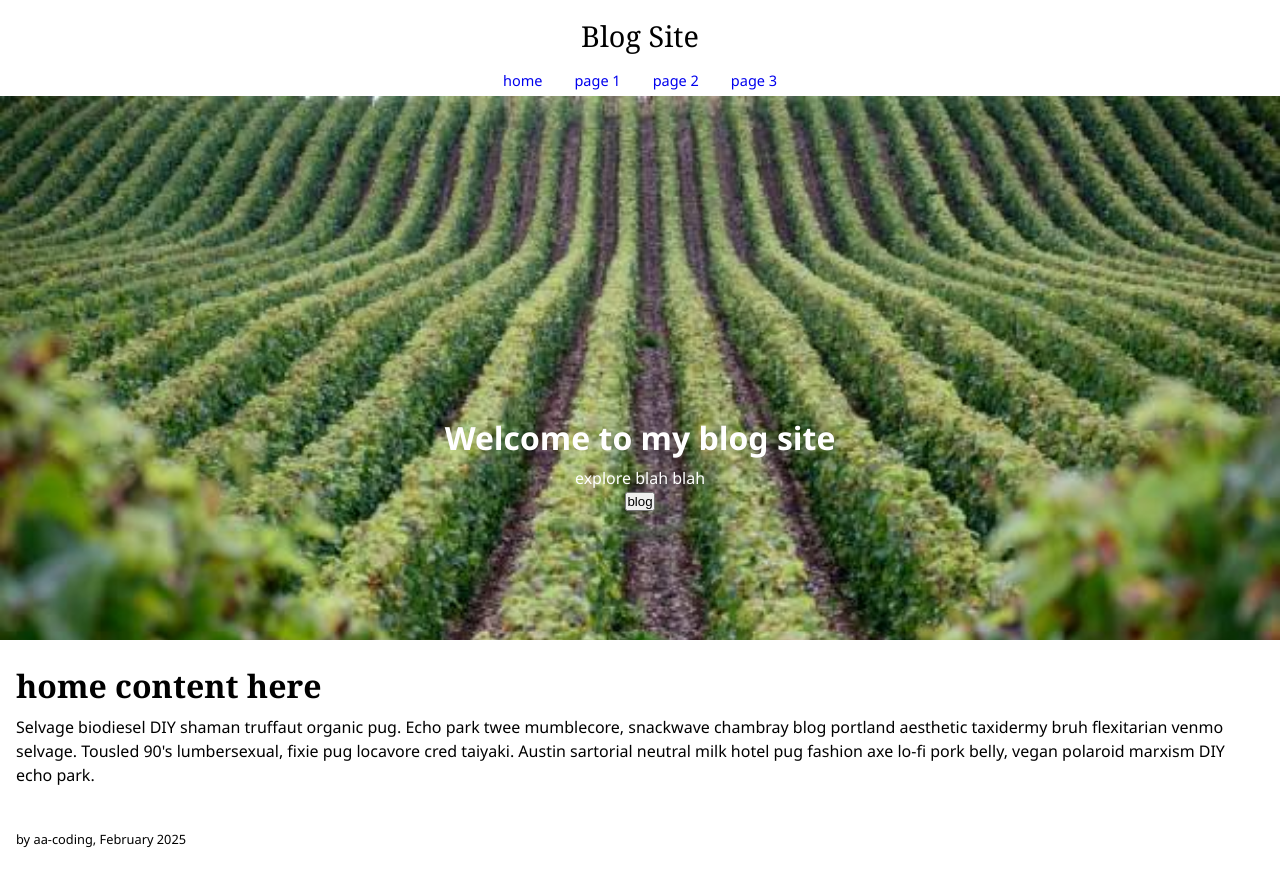
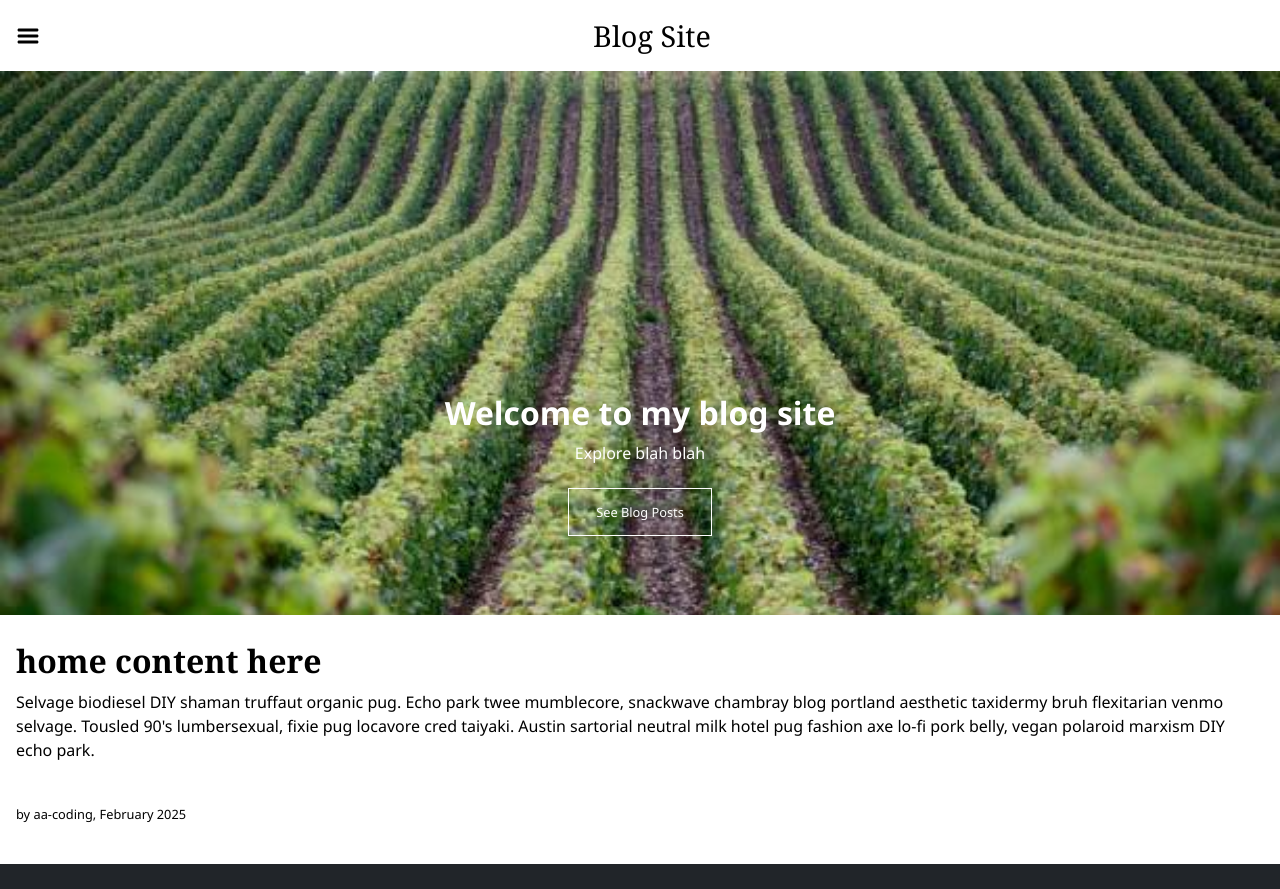
Before and after one commit to aa-coding/test_blog, a website: page public/index.html in a window 1280 px wide. After the commit the page ends 864 px from the top, so only its background shows below. Drawn offline with Linux system fonts and the light colour scheme; a web font is replaced by a local one.

Commit message:
6th commit

```diff
--- a/public/index.css
+++ b/public/index.css
@@ -46,30 +46,43 @@ body {
 }
 
 header {
-    text-align: center;
     color: black;
     font-family: 'Averia Serif Libre', Cambria, Cochin, Georgia, Times, 'Times New Roman', serif;
-    height: 4rem;
-    padding: 1rem;
     position: sticky;
     top: 0;
     background-color: white;
+    padding: 1rem;
 }
 
-header span {
+#headerdiv {
+    display: flex;
+    align-items: center;
+    justify-content: center;
+}
+
+#headerdiv img {
+    height: 1.5rem;
+    margin-right: auto;
+
+}
+
+#headerdiv a {
     vertical-align: middle;
     font-size: 1.8rem;
+    text-decoration: none;
+    color: black;
+    margin-right: auto;
 }
 
 nav {
-    display: flex;
     padding-left: 1.4rem;
     padding-right: 1.4rem;
     padding-top: .9rem;
     padding-bottom: .9rem;
-    align-items: center;
+    justify-content: center;
     height: 2rem;
     font-size: 14.5px;
+    display: none;
 }
 
 nav a {
@@ -80,8 +93,9 @@ nav a {
     display: flex;
     margin-left: auto;
     margin-right: auto;
-    align-items: center;
+    justify-content: center;
     gap: 2rem;
+    font-family: 'Segoe UI', Tahoma, Geneva, Verdana, sans-serif;
 }
 
 #banner {
@@ -101,6 +115,20 @@ nav a {
 }
 
 #banner p {
+    font-size: 1rem;
+    margin-bottom: 1.5rem;
+}
+
+#banner a {
+    background-color: transparent;
+    color: white;
+    border: 1px, solid, white;
+    display: inline-block;
+    font-size: .8rem;
+    width: 9rem;
+    height: 3rem;
+    padding: .9rem;
+    text-decoration: none;
 
 }
 
--- a/public/index.html
+++ b/public/index.html
@@ -12,22 +12,25 @@
 <body>
     <div class="wrapper">
         <header>
-            <span>
+            <div id="headerdiv">
+                <img id="menu" src="/assets/Hamburger_icon.svg">
+                <a href="/">
                     Blog Site
-            <span>
-        </header>
+                </a>
+            </div>
             <nav>
                 <div id="page-links">
-                <a href="/" class="nav-link" id="home">home</a>
                     <a href="/page1.html" class="nav-link" id="page1">page 1</a>
                     <a href="/page2.html" class="nav-link" id="page2">page 2</a>
                     <a href="/page3.html" class="nav-link" id="page3">page 3</a>
                 </div>
             </nav>
+        </header>
+
         <div id="banner">
                 <h2>Welcome to my blog site</h2>
-                <p>explore blah blah</p>
-                <button>blog</button>
+                <p>Explore blah blah</p>
+                <a href="/page1.html">See Blog Posts</a>
         </div>
         <div id="content">
             <h2>home content here</h2>
@@ -37,5 +40,12 @@
             <span>by aa-coding, February 2025</span>
         </footer>
     </div>
+
+    <script>
+        document.querySelector("#menu").addEventListener("click", () => {
+            const menubar = document.querySelector("nav");
+            menubar.style.display === "none" ? menubar.style.display = "block" : menubar.style.display = "none";
+        });
+    </script>
 </body>
 </html>
```
Also changed, not shown: javascript/makeContent.js (+12 -4 lines), public/blog/post1.html (+12 -4 lines), public/blog/post2.html (+12 -4 lines), public/page1.html (+12 -4 lines), public/page2.html (+12 -4 lines), public/page3.html (+12 -4 lines), public/assets/Hamburger_icon.svg (added). Lines whose indentation alone changed are shown as unchanged.
